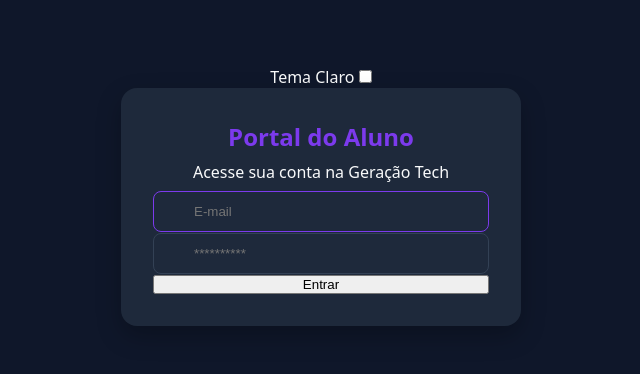
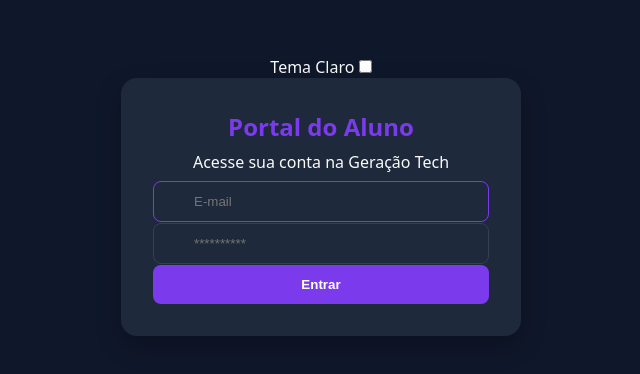
Before and after one commit to ArthurDiogenes/GTAula11-ProjetoGT, a plain HTML site: page index.html in a window 1280 px wide. Shown: the part 204-578 px from the top of the page, without its empty margins (319-959 px from the left). Drawn offline with Linux system fonts and the light colour scheme; some icons are missing.

Commit message:
update componentes

```diff
--- a/css/componentes.css
+++ b/css/componentes.css
@@ -31,3 +31,18 @@ form {
 .campo input:focus {
     border-color: var(--cor-primaria);
 }
+
+button {
+    background-color: var(--cor-primaria);
+    color: white;
+    padding: 0.75rem;
+    border-radius: var(--borda-arredondada);
+    border: none;
+    font-weight: bold;
+    cursor: pointer;
+    transition: background-color 0.3s ease;
+}
+
+button:hover {
+    background-color: var(--cor-primaria-hover);
+}
```
